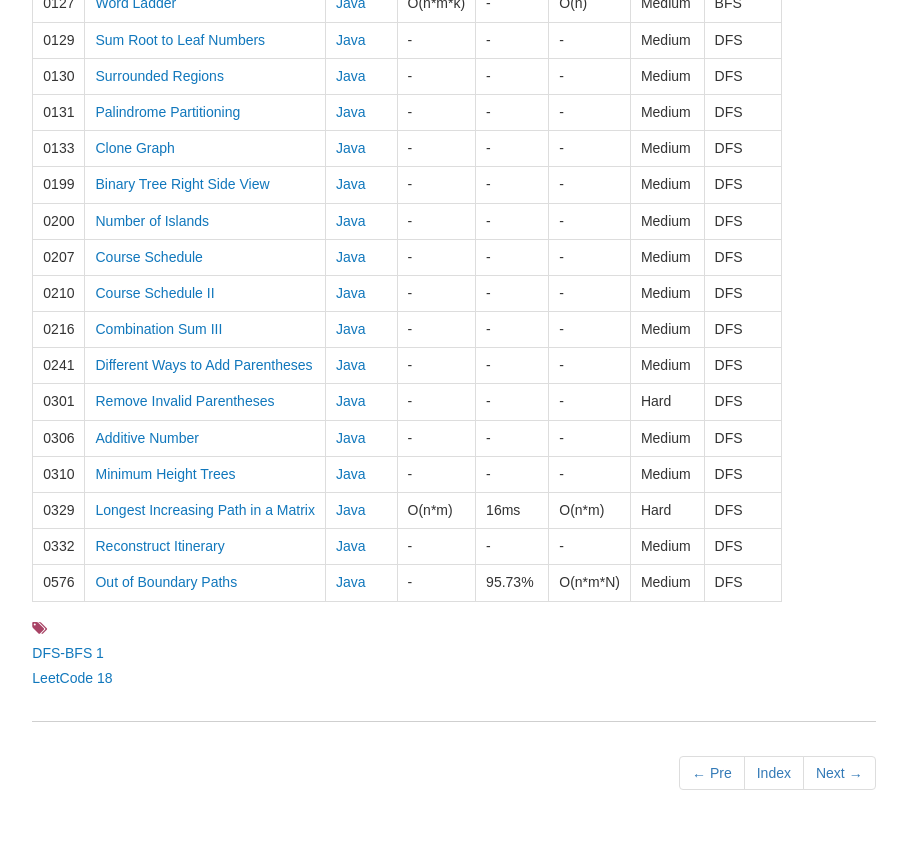
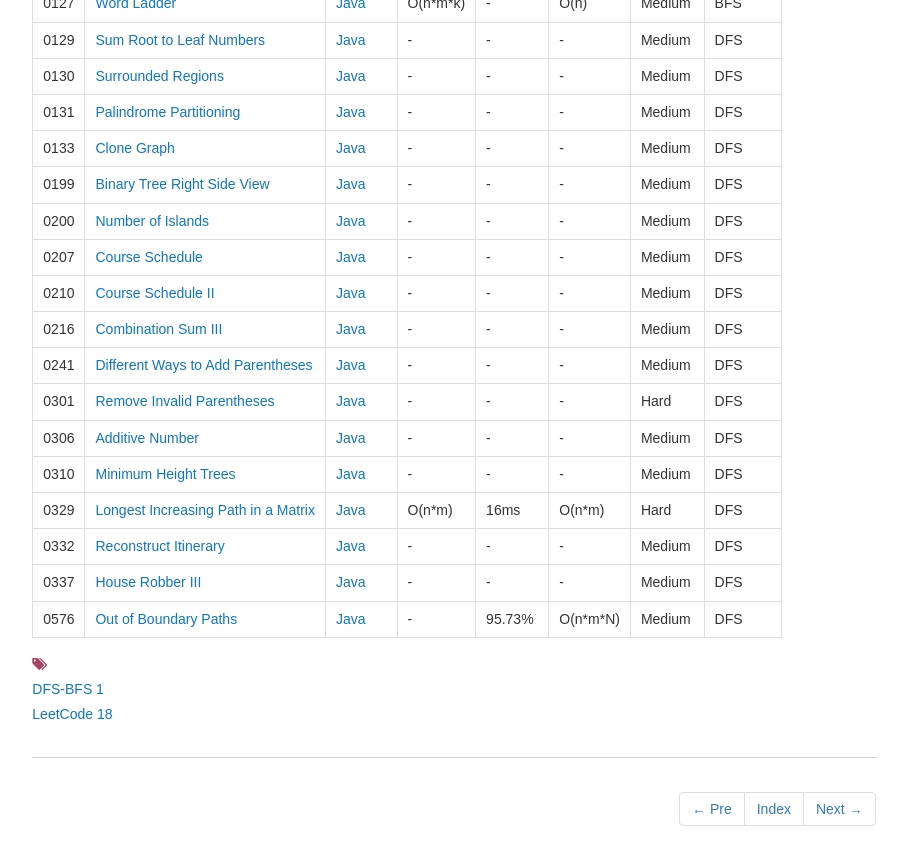
Before and after one commit to dunso/algorithm, a Jekyll site: the page built from docs/_posts/2017-12-03-DFS-BFS.md, in a window 1280 px wide and 900 px high, scrolled down 711 px. Shown: the top 865 px of the window, without its empty margins (186-1093 px from the left). Built offline with Jekyll 4.4.1, drawn with Linux system fonts in a browser that asks for light colours; nearby versions of some CDN libraries.

Commit message:
Add index of LeetCode0337.java to docs

```diff
--- a/docs/_posts/2017-12-03-DFS-BFS.md
+++ b/docs/_posts/2017-12-03-DFS-BFS.md
@@ -42,4 +42,5 @@ icon: file-alt
 |0310|[Minimum Height Trees](https://leetcode.com/problems/minimum-height-trees) | [Java](https://e.srl/leetcode-310/)  |-|-|-| Medium |DFS|
 |0329|[Longest Increasing Path in a Matrix](https://leetcode.com/problems/longest-increasing-path-in-a-matrix) | [Java](https://e.srl/leetcode-329/)  | O(n\*m) |16ms| O(n\*m)  |  Hard |DFS|
 |0332|[Reconstruct Itinerary](https://leetcode.com/problems/reconstruct-itinerary) | [Java](https://e.srl/leetcode-332/)  |-|-|-|Medium |DFS|
+|0337|[House Robber III](https://leetcode.com/problems/house-robber-iii) | [Java](https://e.srl/leetcode-337/)  |-|-|-|Medium |DFS|
 |0576|[Out of Boundary Paths](https://leetcode.com/problems/out-of-boundary-paths)| [Java](https://e.srl/leetcode-576/)  | - |95.73%| O(n\*m\*N)  |  Medium |DFS |
```
